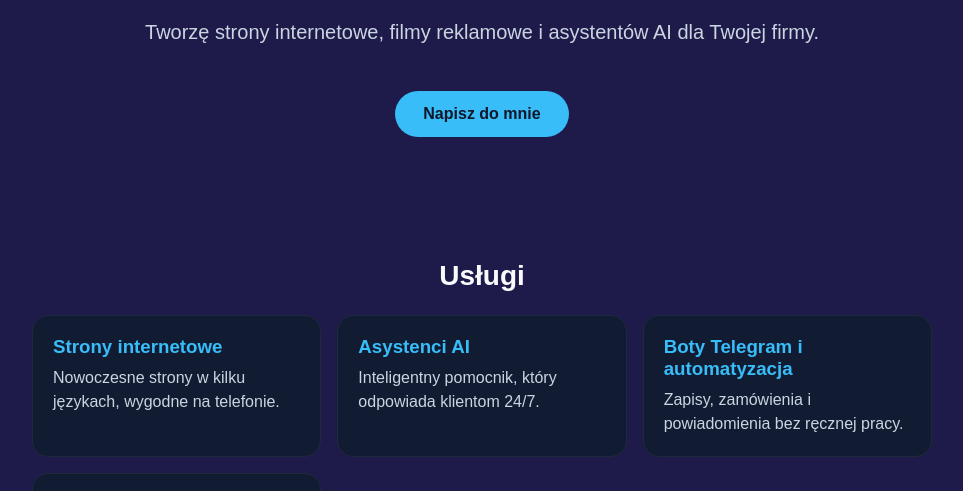
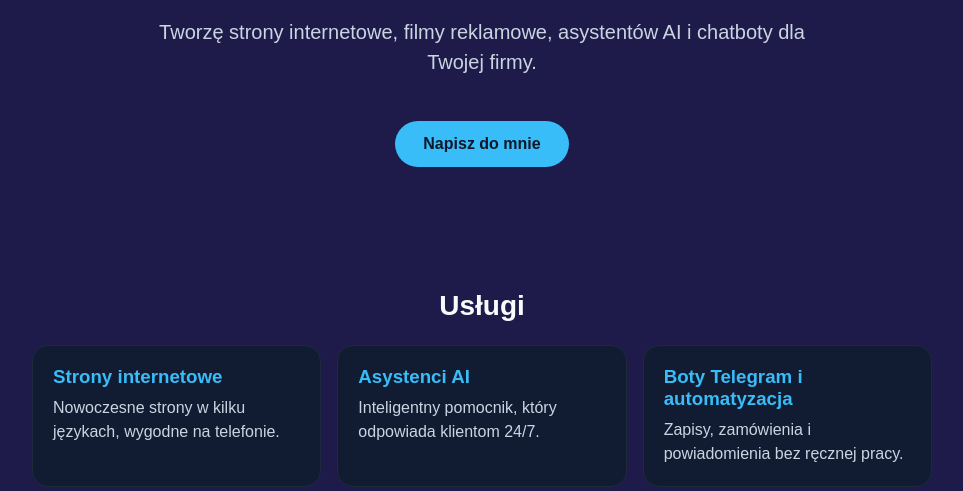
Before and after one commit to daria-ai-studio/daria-ai-studio.github.io, a plain HTML site: page index.html in a window 1280 px wide. Shown: the part 234-725 px from the top of the page, without its empty margins (158-1121 px from the left). Drawn offline with Linux system fonts and the light colour scheme.

Commit message:
Add chatbots to service descriptions in multiple languages
Updated language sections to include chatbots in descriptions.

```diff
--- a/index.html
+++ b/index.html
@@ -81,18 +81,18 @@ const contacts = {
 // ======================================================================================
 
 const sections = {
-  pl: ["Usługi", "Moje prace", "Kontakt", "Strony internetowe", "Nowoczesne strony w kilku językach, wygodne na telefonie.", "Asystenci AI", "Inteligentny pomocnik, który odpowiada klientom 24/7.", "Boty Telegram i automatyzacja", "Zapisy, zamówienia i powiadomienia bez ręcznej pracy.", "Pierwsze projekty pojawią się tu już wkrótce.", "Filmy reklamowe", "Filmy o produkcie, usłudze lub firmie do TikToka, Instagrama, Facebooka i YouTube — pionowe i poziome.", "O mnie", "Nazywam się Daria. Mieszkam w Polsce i pracuję online — z klientami z całej Polski i z zagranicy. Tworzę strony internetowe, filmy reklamowe i asystentów AI, które pomagają firmom przyciągać klientów i oszczędzać czas. Mówię po polsku, rosyjsku, ukraińsku i angielsku, a wszystko tłumaczę prostymi słowami."],
-  ru: ["Услуги", "Мои работы", "Контакты", "Сайты", "Современные сайты на нескольких языках, удобные на телефоне.", "AI-помощники", "Умный помощник, который отвечает клиентам 24/7.", "Telegram-боты и автоматизация", "Запись, заказы и уведомления без ручной работы.", "Первые проекты скоро появятся здесь.", "Рекламные ролики", "Ролики о товаре, услуге или компании для TikTok, Instagram, Facebook и YouTube — вертикальные и горизонтальные.", "Обо мне", "Меня зовут Дарья. Я живу в Польше и работаю онлайн — с клиентами по всей Польше и за её пределами. Создаю сайты, рекламные ролики и AI-помощников, которые помогают бизнесу привлекать клиентов и экономить время. Говорю на польском, русском, украинском и английском и объясняю всё простыми словами."],
-  ua: ["Послуги", "Мої роботи", "Контакти", "Сайти", "Сучасні сайти кількома мовами, зручні на телефоні.", "AI-помічники", "Розумний помічник, який відповідає клієнтам 24/7.", "Telegram-боти та автоматизація", "Запис, замовлення та сповіщення без ручної роботи.", "Перші проєкти незабаром з'являться тут.", "Рекламні ролики", "Ролики про товар, послугу чи компанію для TikTok, Instagram, Facebook і YouTube — вертикальні та горизонтальні.", "Про мене", "Мене звати Дар'я. Я живу в Польщі та працюю онлайн — з клієнтами по всій Польщі й за її межами. Створюю сайти, рекламні ролики та AI-помічників, які допомагають бізнесу залучати клієнтів і заощаджувати час. Розмовляю польською, російською, українською та англійською і пояснюю все простими словами."],
-  en: ["Services", "My work", "Contact", "Websites", "Modern multilingual websites that work great on phones.", "AI assistants", "A smart helper that answers your clients 24/7.", "Telegram bots & automation", "Bookings, orders and notifications without manual work.", "First projects coming soon.", "Video ads", "Videos about your product, service or company for TikTok, Instagram, Facebook and YouTube — vertical and horizontal.", "About me", "My name is Daria. I live in Poland and work online with clients across Poland and beyond. I create websites, video ads and AI assistants that help businesses attract customers and save time. I speak Polish, Russian, Ukrainian and English, and I explain everything in plain words."]
+  pl: ["Usługi", "Moje prace", "Kontakt", "Strony internetowe", "Nowoczesne strony w kilku językach, wygodne na telefonie.", "Asystenci AI", "Inteligentny pomocnik, który odpowiada klientom 24/7.", "Boty Telegram i automatyzacja", "Zapisy, zamówienia i powiadomienia bez ręcznej pracy.", "Pierwsze projekty pojawią się tu już wkrótce.", "Filmy reklamowe", "Filmy o produkcie, usłudze lub firmie do TikToka, Instagrama, Facebooka i YouTube — pionowe i poziome.", "O mnie", "Nazywam się Daria. Mieszkam w Polsce i pracuję online — z klientami z całej Polski i z zagranicy. Tworzę strony internetowe, filmy reklamowe i asystentów AI, które pomagają firmom przyciągać klientów i oszczędzać czas. Mówię po polsku, rosyjsku i ukraińsku, a wszystko tłumaczę prostymi słowami."],
+  ru: ["Услуги", "Мои работы", "Контакты", "Сайты", "Современные сайты на нескольких языках, удобные на телефоне.", "AI-помощники", "Умный помощник, который отвечает клиентам 24/7.", "Telegram-боты и автоматизация", "Запись, заказы и уведомления без ручной работы.", "Первые проекты скоро появятся здесь.", "Рекламные ролики", "Ролики о товаре, услуге или компании для TikTok, Instagram, Facebook и YouTube — вертикальные и горизонтальные.", "Обо мне", "Меня зовут Дарья. Я живу в Польше и работаю онлайн — с клиентами по всей Польше и за её пределами. Создаю сайты, рекламные ролики и AI-помощников, которые помогают бизнесу привлекать клиентов и экономить время. Говорю на польском, русском и украинском и объясняю всё простыми словами."],
+  ua: ["Послуги", "Мої роботи", "Контакти", "Сайти", "Сучасні сайти кількома мовами, зручні на телефоні.", "AI-помічники", "Розумний помічник, який відповідає клієнтам 24/7.", "Telegram-боти та автоматизація", "Запис, замовлення та сповіщення без ручної роботи.", "Перші проєкти незабаром з'являться тут.", "Рекламні ролики", "Ролики про товар, послугу чи компанію для TikTok, Instagram, Facebook і YouTube — вертикальні та горизонтальні.", "Про мене", "Мене звати Дар'я. Я живу в Польщі та працюю онлайн — з клієнтами по всій Польщі й за її межами. Створюю сайти, рекламні ролики та AI-помічників, які допомагають бізнесу залучати клієнтів і заощаджувати час. Розмовляю польською, російською та українською і пояснюю все простими словами."],
+  en: ["Services", "My work", "Contact", "Websites", "Modern multilingual websites that work great on phones.", "AI assistants", "A smart helper that answers your clients 24/7.", "Telegram bots & automation", "Bookings, orders and notifications without manual work.", "First projects coming soon.", "Video ads", "Videos about your product, service or company for TikTok, Instagram, Facebook and YouTube — vertical and horizontal.", "About me", "My name is Daria. I live in Poland and work online with clients across Poland and beyond. I create websites, video ads and AI assistants that help businesses attract customers and save time. I speak Polish, Russian and Ukrainian, and I explain everything in plain words."]
 };
 const sectionIds = ["services-title", "portfolio-title", null, "s1-t", "s1-p", "s2-t", "s2-p", "s3-t", "s3-p", "portfolio-text", "s4-t", "s4-p", "about-title", "about-text"];
 
 const texts = {
-  pl: ["Tworzę strony internetowe, filmy reklamowe i asystentów AI dla Twojej firmy.", "Napisz do mnie", "Kontakt", "Zadzwoń"],
-  ru: ["Создаю сайты, рекламные ролики и AI-помощников для вашего бизнеса.", "Написать мне", "Контакты", "Позвонить"],
-  ua: ["Створюю сайти, рекламні ролики та AI-помічників для вашого бізнесу.", "Написати мені", "Контакти", "Зателефонувати"],
-  en: ["I create websites, video ads and AI assistants for your business.", "Contact me", "Contact", "Call me"]
+  pl: ["Tworzę strony internetowe, filmy reklamowe, asystentów AI i chatboty dla Twojej firmy.", "Napisz do mnie", "Kontakt", "Zadzwoń"],
+  ru: ["Создаю сайты, рекламные ролики, AI-помощников и чат-ботов для вашего бизнеса.", "Написать мне", "Контакты", "Позвонить"],
+  ua: ["Створюю сайти, рекламні ролики, AI-помічників і чат-ботів для вашого бізнесу.", "Написати мені", "Контакти", "Зателефонувати"],
+  en: ["I create websites, video ads, AI assistants and chatbots for your business.", "Contact me", "Contact", "Call me"]
 };
 
 function setupContacts() {
```
